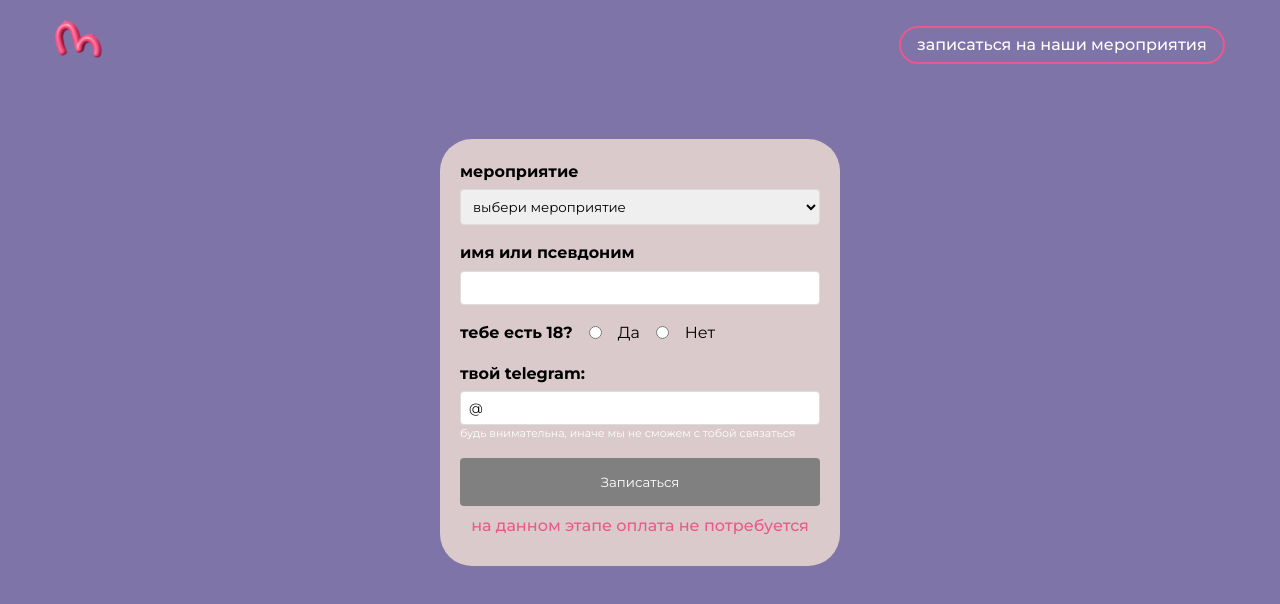
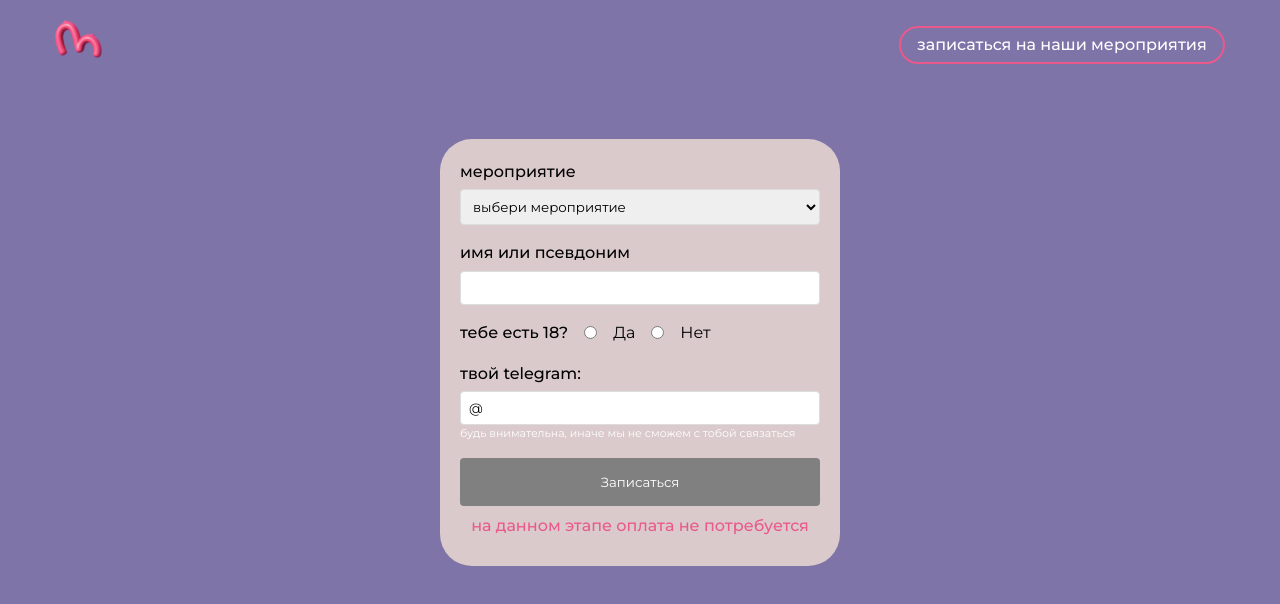
Before and after one commit to breadkvass/femine, a React (Vite) app: page /events in a window 1280 px wide. Shown: the top 604 px of the page. Built offline with nearby package versions, Linux system fonts and the light colour scheme; a web font is replaced by a local one.

Commit message:
upd font-weight

```diff
--- a/src/components/forms/Form.module.css
+++ b/src/components/forms/Form.module.css
@@ -39,11 +39,11 @@
 .label {
     display: block;
     margin-bottom: 5px;
-    font-weight: bold;
+    font-weight: 500;
 }
 
 .radioGroup p {
-    font-weight: bold;
+    font-weight: 500;
     color: black;
 }
 
```
